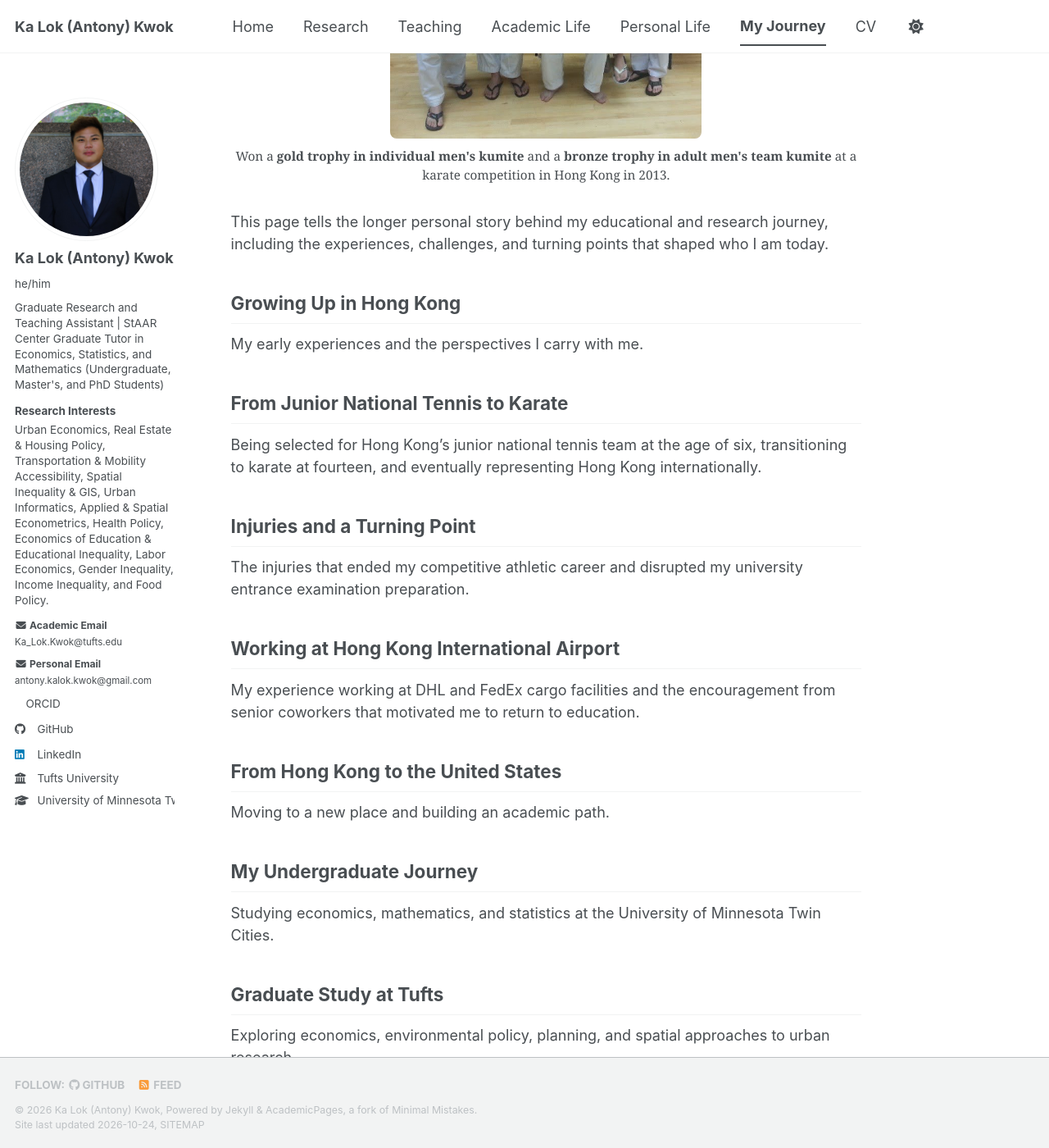
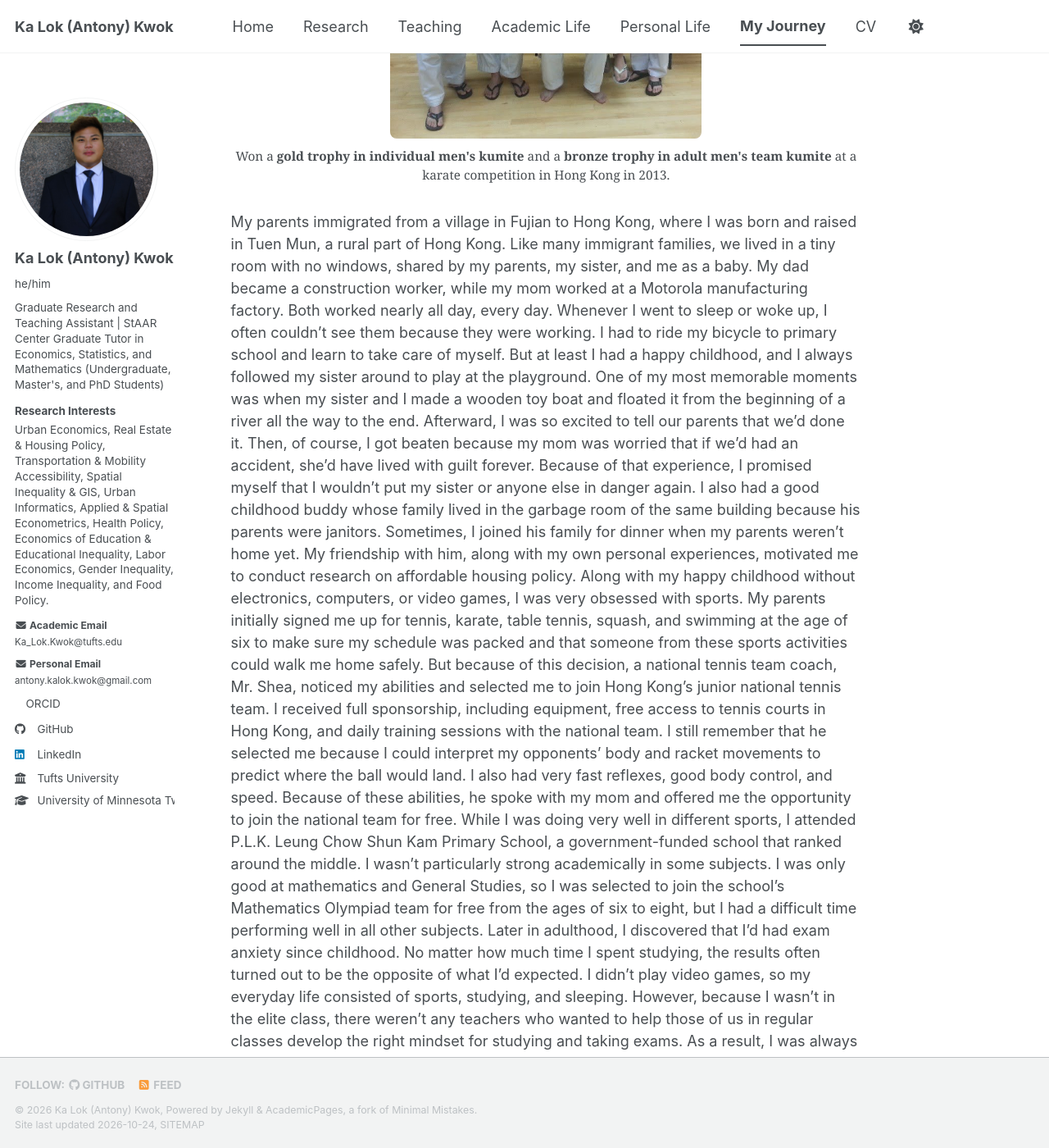
Before and after one commit to AntonyKaLokKwok/AntonyKaLokKwok.github.io, a Jekyll site: the page built from _pages/my-journey.md, in a window 1280 px wide and 1400 px high, scrolled down 378 px. Shown: the whole window at 82% size. Built offline with Jekyll 4.4.1, drawn with Linux system fonts in a browser that asks for light colours; a style sheet for code colours, icons or effects is not loaded; some of the changed text lies outside the part shown.

Commit message:
Update my-journey.md

```diff
--- a/_pages/my-journey.md
+++ b/_pages/my-journey.md
@@ -12,40 +12,12 @@ Won a <strong>gold trophy in individual men's kumite</strong> and a <strong>bron
 </figcaption>
 </figure>
 
-This page tells the longer personal story behind my educational and research journey, including the experiences, challenges, and turning points that shaped who I am today.
-
-## Growing Up in Hong Kong
-
-My early experiences and the perspectives I carry with me.
-
-## From Junior National Tennis to Karate
-
-Being selected for Hong Kong's junior national tennis team at the age of six, transitioning to karate at fourteen, and eventually representing Hong Kong internationally.
-
-## Injuries and a Turning Point
-
-The injuries that ended my competitive athletic career and disrupted my university entrance examination preparation.
-
-## Working at Hong Kong International Airport
-
-My experience working at DHL and FedEx cargo facilities and the encouragement from senior coworkers that motivated me to return to education.
-
-## From Hong Kong to the United States
-
-Moving to a new place and building an academic path.
-
-## My Undergraduate Journey
-
-Studying economics, mathematics, and statistics at the University of Minnesota Twin Cities.
-
-## Graduate Study at Tufts
-
-Exploring economics, environmental policy, planning, and spatial approaches to urban research.
-
-## Becoming a Researcher and Educator
-
-Learning through research collaborations, teaching, and interdisciplinary experiences.
-
-## Why I Study Cities
-
-How my experiences connect to questions about housing, accessibility, and inequality.
+My parents immigrated from a village in Fujian to Hong Kong, where I was born and raised in Tuen Mun, a rural part of Hong Kong. Like many immigrant families, we lived in a tiny room with no windows, shared by my parents, my sister, and me as a baby. My dad became a construction worker, while my mom worked at a Motorola manufacturing factory. Both worked nearly all day, every day. Whenever I went to sleep or woke up, I often couldn't see them because they were working. I had to ride my bicycle to primary school and learn to take care of myself. But at least I had a happy childhood, and I always followed my sister around to play at the playground.
+One of my most memorable moments was when my sister and I made a wooden toy boat and floated it from the beginning of a river all the way to the end. Afterward, I was so excited to tell our parents that we'd done it. Then, of course, I got beaten because my mom was worried that if we'd had an accident, she'd have lived with guilt forever. Because of that experience, I promised myself that I wouldn't put my sister or anyone else in danger again. I also had a good childhood buddy whose family lived in the garbage room of the same building because his parents were janitors. Sometimes, I joined his family for dinner when my parents weren't home yet. My friendship with him, along with my own personal experiences, motivated me to conduct research on affordable housing policy.
+Along with my happy childhood without electronics, computers, or video games, I was very obsessed with sports. My parents initially signed me up for tennis, karate, table tennis, squash, and swimming at the age of six to make sure my schedule was packed and that someone from these sports activities could walk me home safely. But because of this decision, a national tennis team coach, Mr. Shea, noticed my abilities and selected me to join Hong Kong's junior national tennis team. I received full sponsorship, including equipment, free access to tennis courts in Hong Kong, and daily training sessions with the national team. I still remember that he selected me because I could interpret my opponents' body and racket movements to predict where the ball would land. I also had very fast reflexes, good body control, and speed. Because of these abilities, he spoke with my mom and offered me the opportunity to join the national team for free.
+While I was doing very well in different sports, I attended P.L.K. Leung Chow Shun Kam Primary School, a government-funded school that ranked around the middle. I wasn't particularly strong academically in some subjects. I was only good at mathematics and General Studies, so I was selected to join the school's Mathematics Olympiad team for free from the ages of six to eight, but I had a difficult time performing well in all other subjects. Later in adulthood, I discovered that I'd had exam anxiety since childhood. No matter how much time I spent studying, the results often turned out to be the opposite of what I'd expected. I didn't play video games, so my everyday life consisted of sports, studying, and sleeping.
+However, because I wasn't in the elite class, there weren't any teachers who wanted to help those of us in regular classes develop the right mindset for studying and taking exams. As a result, I was always an average student. But I didn't blame anyone. Instead, I gradually shifted more of my energy toward sports and spent less time studying, trying to achieve the best possible results in sports while spending the least amount of time studying so that I could get into my dream secondary school, which my senior fellow student in karate attended.
+After primary school, I entered my dream school, NLSI Peace Evangelical Secondary School, which ranked around the middle, where I later developed my Christian faith. Once again, the learning environment wasn't particularly good, partly because of the geographic locations of both my primary and secondary schools. From my observation, people living in Tuen Mun rarely had much hope for the future. We were taught to finish the free education provided during primary and secondary school and then simply find any job to work for the rest of our lives.
+There were only a few rare exceptions among the approximately 250 students in my year. A few students from the elite class were able to enter university directly that year, although this wasn't guaranteed every year. Since I wasn't in an elite class, our teachers didn't bother to spend much time teaching us the subjects particularly well. For all six years of secondary school, our teachers largely used the same materials for different subjects to make sure we could at least pass the university entrance examinations.
+However, in my fourth year of secondary school, I chose Economics and Combined Science (Biology and Chemistry) as my electives. I became obsessed with the philosophical mindset of economics, especially when I learned about Adam Smith. I also greatly admired the famous economist Professor Steven N. S. Cheung, who also came from a poor family. I wished that I could become someone like him one day, so I tried my best to study economics. During my first year studying the subject, I managed to rank first in my class. That's when I developed a neoclassical economics perspective, which I still hold today. However, I later had to devote more energy to national team training.
+Just as I was reaching the peak of my athletic career and planning to become a full-time national team karate athlete, I tore all three ligaments in my right ankle and several ligaments in my right shoulder.
```
